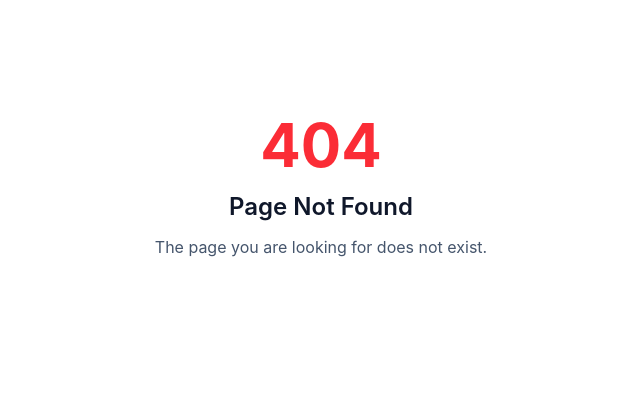
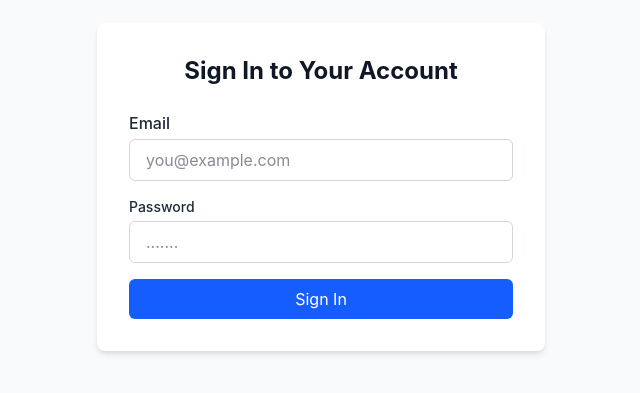
Before and after one commit to kadelcode/quote-remittance-frontend, a React (Vite) app: page /login in a window 1280 px wide. Before the commit this address had no page. Shown: the part 213-606 px from the top of the page, without its empty margins (319-959 px from the left). Built offline with nearby package versions, Linux system fonts and the light colour scheme.

Commit message:
feat: build login form with validation and API integration

```diff
--- a/src/App.tsx
+++ b/src/App.tsx
@@ -1,9 +1,9 @@
 import { useEffect } from 'react';
 import { Routes, Route, useNavigate } from 'react-router-dom';
 
+import LoginForm from './components/LoginForm';
 import QuoteRequestForm from './components/QuoteRequestForm';
 import LandingPage from './pages/LandingPage';
-import NotFoundPage from './pages/NotFoundPage';
 import { setNavigator } from './utils/navigation';
 
 function App() {
@@ -16,8 +16,17 @@ function App() {
   return (
     <Routes>
       <Route path="/" element={<LandingPage />} />
+      <Route path="/login" element={<LoginForm />} />
       <Route path="/request-quote" element={<QuoteRequestForm />} />
-      <Route path="*" element={<NotFoundPage />} />
+      <Route
+        path="*"
+        element={
+          <div className="p-4 text-center">
+            <h2 className="text-2xl font-bold text-red-600">404 - Page Not Found</h2>
+            <p className="mt-2">The URL you requested does not exist in this application.</p>
+          </div>
+        }
+      />
     </Routes>
   );
 }
--- /dev/null
+++ b/src/components/LoginForm.tsx
@@ -0,0 +1,133 @@
+import { useState } from 'react';
+
+interface LoginCredentials {
+  email: '';
+  password: '';
+}
+
+interface FormErrors {
+  email?: string;
+  password?: string;
+}
+
+export default function LoginForm() {
+  const [credentials, setCredentials] = useState<LoginCredentials>({
+    email: '',
+    password: '',
+  });
+  const [isLoading, setIsLoading] = useState<boolean>(false);
+  const [globalError, setGlobalError] = useState<string | null>(null);
+  const [fieldErrors, setFieldErrors] = useState<FormErrors>({});
+  const handleChange = (e: React.ChangeEvent<HTMLInputElement>) => {
+    const { name, value } = e.target;
+    setCredentials((prev) => ({
+      ...prev,
+      [name]: value,
+    }));
+
+    if (fieldErrors[name as keyof FormErrors]) {
+      setFieldErrors((prev) => ({
+        ...prev,
+        [name]: undefined,
+      }));
+    }
+  };
+
+  const validateForm = (): boolean => {
+    const newErrors: FormErrors = {};
+    let isValid = true;
+
+    if (!credentials.email.trim()) {
+      newErrors.email = 'Email is required';
+      isValid = false;
+    } else if (!/\S+@\S+\.\S+/.test(credentials.email)) {
+      newErrors.email = 'Please enter a valid email address';
+      isValid = false;
+    }
+
+    if (!credentials.password) {
+      newErrors.password = 'Password is required';
+      isValid = false;
+    }
+    setFieldErrors(newErrors);
+    return isValid;
+  };
+
+  const handleSubmit = async (e: React.FormEvent) => {
+    e.preventDefault();
+    setGlobalError(null);
+
+    if (validateForm()) {
+      setIsLoading(true);
+      try {
+        const response = await fetch(`${import.meta.env.VITE_API_URL}/auth`, {
+          method: 'POST',
+          headers: {
+            'Content-Type': 'application/json',
+          },
+          body: JSON.stringify(credentials),
+        });
+
+        if (response.ok) {
+          //eslint-disable-next-line no-console
+          console.log('Login successful! Backend approved');
+        } else {
+          setGlobalError('Invalid email or password. Please try again');
+        }
+      } catch (error) {
+        console.error('The backend connection failed. Detail:', error);
+        setGlobalError('unable to connect to the server. Please check connection');
+      } finally {
+        setIsLoading(false);
+      }
+    }
+  };
+
+  return (
+    <div className="flex items-center justify-center min-h-screen bg-gray-50 px4">
+      <div className="w-full max-w-md p-8 space-y-6 bg-white rounded-lg shadow-md">
+        <h2 className="text-2xl font-bold text-center text-gray-900">Sign In to Your Account</h2>
+        {globalError && (
+          <div className="p-3 text-sm text-red-700 bg-red-100 rounded">{globalError}</div>
+        )}
+
+        <form noValidate onSubmit={handleSubmit} className="space-y-4">
+          <div>
+            <label className="block text-ls font-medium text-gray-800">Email</label>
+            <input
+              type="email"
+              name="email"
+              value={credentials.email}
+              onChange={handleChange}
+              className={`w-full px-4 py-2 mt-1 border rounded-md focus:ring-blue-500 focus:border-blue-500 ${fieldErrors.email ? 'border-red-500' : 'border-gray-300'}`}
+              placeholder="you@example.com"
+            />
+            {fieldErrors.email && <p className="mt-1 text-sm text-red-500">{fieldErrors.email}</p>}
+          </div>
+          <div>
+            <label className="block text-sm font-medium text-gray-800">Password</label>
+            <input
+              type="password"
+              name="password"
+              value={credentials.password}
+              onChange={handleChange}
+              className={`w-full px-4 py-2 mt-1 border rounded-md focus:ring-blue-500 focus:border-blue-500 ${fieldErrors.password ? 'border-red-500' : 'border-gray-300'}`}
+              placeholder="......."
+            />
+            {fieldErrors.password && (
+              <p className="mt-1 text-sm text-red-500">{fieldErrors.password}</p>
+            )}
+          </div>
+
+          <button
+            type="submit"
+            disabled={isLoading}
+            className="w-full px-4 py-2 text-white bg-blue-600 rounded-md hover:bg-blue-700 disabled:bg-blue-300 transition-colors"
+          >
+            {isLoading ? 'Signing in...' : 'Sign In'}
+          </button>
+        </form>
+      </div>
+    </div>
+  );
+}
--- a/src/components/QuoteRequestForm.tsx
+++ b/src/components/QuoteRequestForm.tsx
@@ -70,6 +70,7 @@ export default function QuoteRequestForm() {
     }
   };
   return (
+    <div className="flex items-center justify-center min-h-screen bg-gray-50 px4">
       <div className="max-w-md mx-auto mt-10 p-6 bg-white rounded-lg shadow-md border border-blue-200">
         <h2 className="text-2xl font-bold mb-6 text-gray-800">Request a Quote</h2>
         <form onSubmit={handleGetQuote} className="space-y-4">
@@ -152,5 +153,6 @@ export default function QuoteRequestForm() {
           </div>
         )}
       </div>
+    </div>
   );
 }
--- a/src/components/landing/navbar/Navbar.tsx
+++ b/src/components/landing/navbar/Navbar.tsx
@@ -26,7 +26,7 @@ const Navbar = () => {
           </nav>
 
           <div className="flex items-center gap-4">
-            <Link to="#" className="hidden text-slate-700 md:block">
+            <Link to="/login" className="hidden text-slate-700 md:block">
               Login
             </Link>
 
```
Lines whose indentation alone changed are shown as unchanged.
